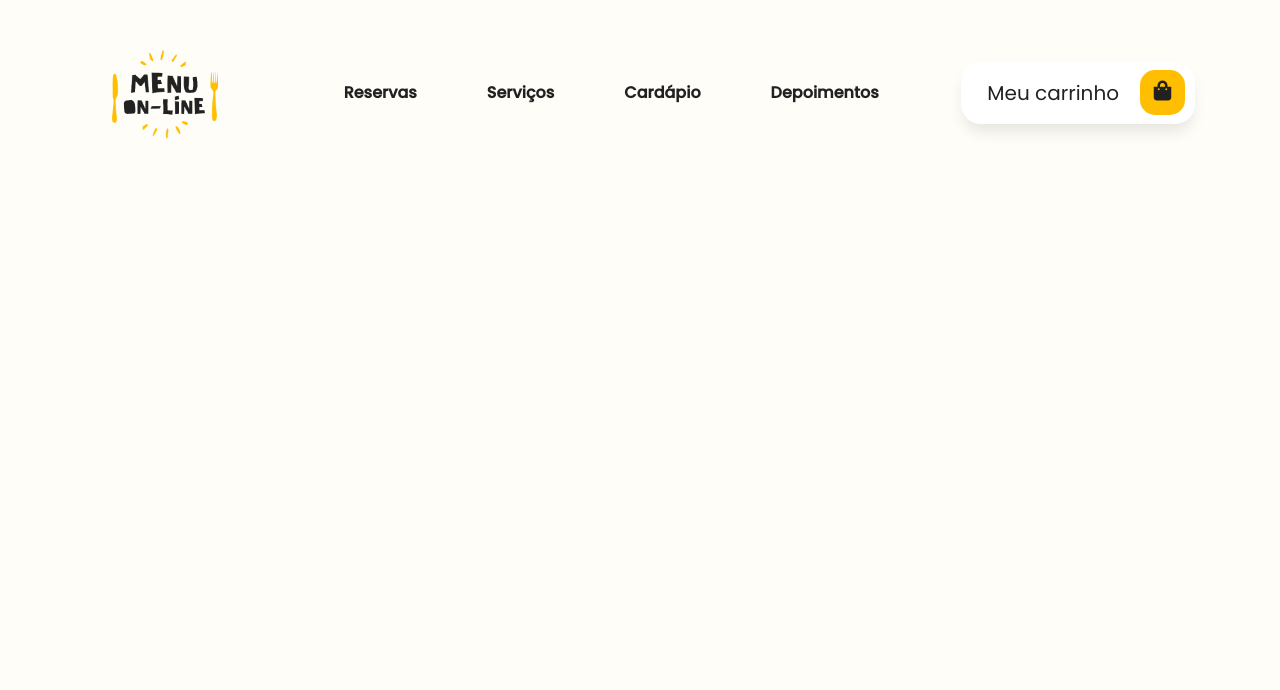
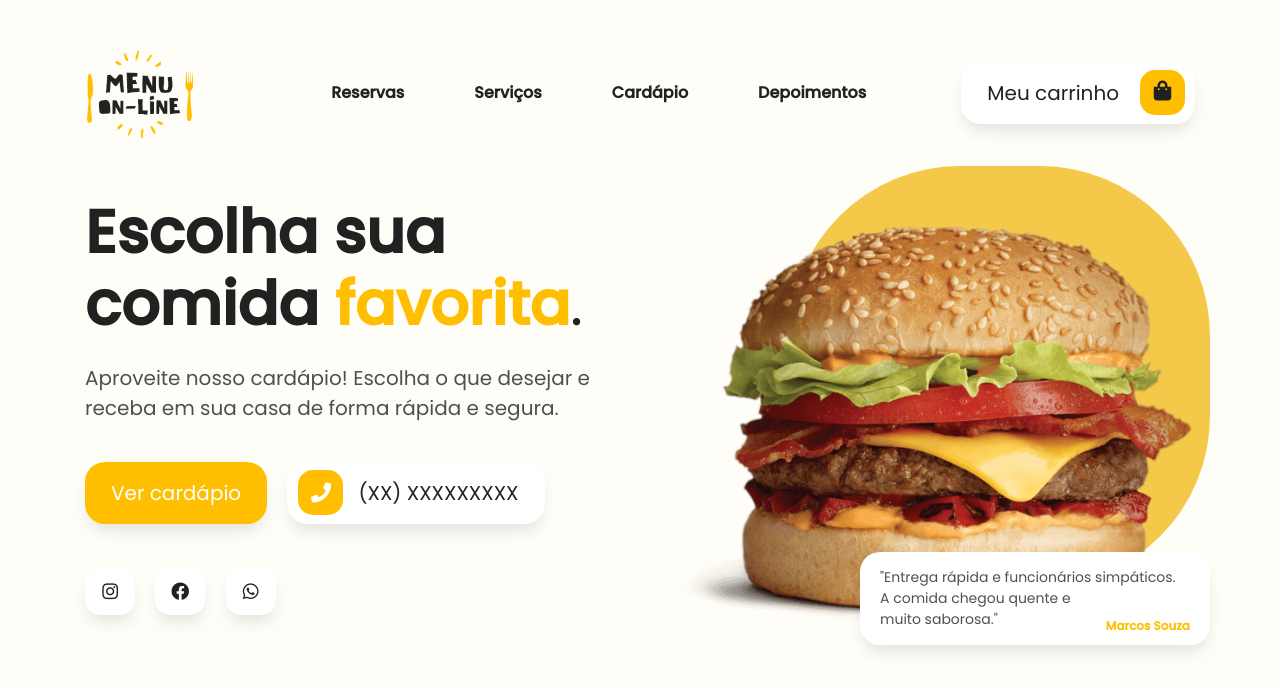
Before and after one commit to MixterOne/Cardapio-Online, a plain HTML site: page index.html in a window 1280 px wide. Drawn offline with Linux system fonts and the light colour scheme.

Commit message:
Finalizando banner e inicializando services

```diff
--- a/css/main.css
+++ b/css/main.css
@@ -31,6 +31,14 @@ b {
     font-family: 'PoppinsMedium', 'Rubik', sans-serif;
 }
 
+.color-primary{
+    color: var(--color-primary);
+}
+
+.navbar-brand{
+    margin-left: -25px;
+}
+
 .nav-link {
     color: var(--color-black)!important;
     padding: 0px 35px !important;
@@ -43,6 +51,10 @@ b {
     padding: 15px 25px;
     font-size: 20px;
     box-shadow: 0px 10px 15px -3px rgba(0,0,0,0.1);
+}
+
+.btn-white.active, .btn-white:hover{
+    background-color: var(--color-primary);
 }
 
 .btn-icon{
@@ -62,3 +74,102 @@ b {
     text-align: center;
     padding-top: 6px;
 }
+
+.banner{
+    padding: 10px 0px;
+}
+
+.text-banner{
+    flex-direction: column;
+    justify-content: center;
+    margin-bottom: 20px;
+}
+
+.text-banner h1{
+    color: var(--color-black);
+    font-size: 60px;
+}
+
+.text-banner p{
+    margin-top: 15px;
+    margin-bottom: 15px;
+    font-size: 20px;
+}
+
+.btn-yellow{
+    background-color: var(--color-primary);
+    color: var(--color-white) !important;
+    border-radius: 20px;
+    padding: 15px 25px;
+    font-size: 20px;
+    box-shadow: 0px 10px 15px -3px rgba(0,0,0,0.1);
+}
+
+.btn-icon-left{
+    padding-left: 70px;
+}
+
+.btn-icon-left .icon-left{
+    display: inline-block;
+    color: var(--color-white);
+    background-color: var(--color-primary);
+    width: 45px;
+    height: 45px;
+    position: absolute;
+    margin-left: -60px;
+    margin-top: -8px;
+    border-radius: 15px;
+    text-align: center;
+    padding-top: 8px;
+}
+
+.btn-sm{
+    padding: 9px 15px !important;
+    border-radius: 15px !important;
+    font-size: 18px !important;
+}
+
+.btn-social{
+    width: 50px;
+}
+
+.card-banner{
+    height: 420px;
+    width: 420px;
+    border-radius: 170px;
+    background-color: #f4c949;
+    position: absolute;
+    right: 0;
+    top: -30px;
+}
+
+.img-banner img{
+    position: absolute;
+    width: 520px;
+    top: 30px;
+    right: 15px;
+}
+
+.card {
+    border-radius: 20px;
+    padding: 15px 20px;
+    font-size: 20px;
+    box-shadow: 0px 10px 15px -3px rgba(0,0,0,0.1) !important;
+    border: none !important;
+}
+
+.card-case{
+    width: 350px;
+    font-size: 14px;
+    position: absolute;
+    right: 0;
+    bottom: -30px;
+}
+
+.card .card-case-name{
+    position: absolute;
+    font-size: 12px;
+    color: var(--color-primary);
+    right: 20px;
+    bottom: 10px;
+}
--- a/index.html
+++ b/index.html
@@ -53,11 +53,45 @@
             <div class="row">
                 <div class="col-6">
                     <div class="d-flex text-banner">
-
+                        <h1><b>Escolha sua comida</b> <b class="color-primary">favorita</b>.</h1>
+                        <p>
+                            Aproveite nosso cardápio! Escolha o que desejar e receba em sua casa de forma rápida e segura.
+                        </p>
+                        <div>
+                            <a class="btn btn-yellow mt-4 mr-3">
+                                Ver cardápio
+                            </a>
+                            <a href="#" class="btn btn-white btn-icon-left mt-4">
+                                <span class="icon-left">
+                                    <i class="fa fa-phone"></i>
+                                </span>
+                                (XX) XXXXXXXXX
+                            </a>
+                        </div>
                     </div>
+                    <a class="btn btn-sm btn-white btn-social mt-4 mr-3">
+                        <i class="fab fa-instagram"></i>
+                    </a>
+                    <a class="btn btn-sm btn-white btn-social mt-4 mr-3">
+                        <i class="fab fa-facebook"></i>
+                    </a>
+                    <a class="btn btn-sm btn-white btn-social mt-4 mr-3">
+                        <i class="fab fa-whatsapp"></i>
+                    </a>
                 </div>
                 <div class="col-6">
-
+                    <div class="card-banner"></div>
+                    <div class="d-flex img-banner">
+                        <img src="./img/burguer.png" />
+                    </div>
+                    <div class="card card-case">
+                        "Entrega rápida e funcionários simpáticos.
+                        <br>A comida chegou quente e <br>
+                        muito saborosa."
+                        <span class="card-case-name">
+                            <b>Marcos Souza</b>
+                        </span>
+                    </div>
                 </div>
             </div>
         </div>
```
